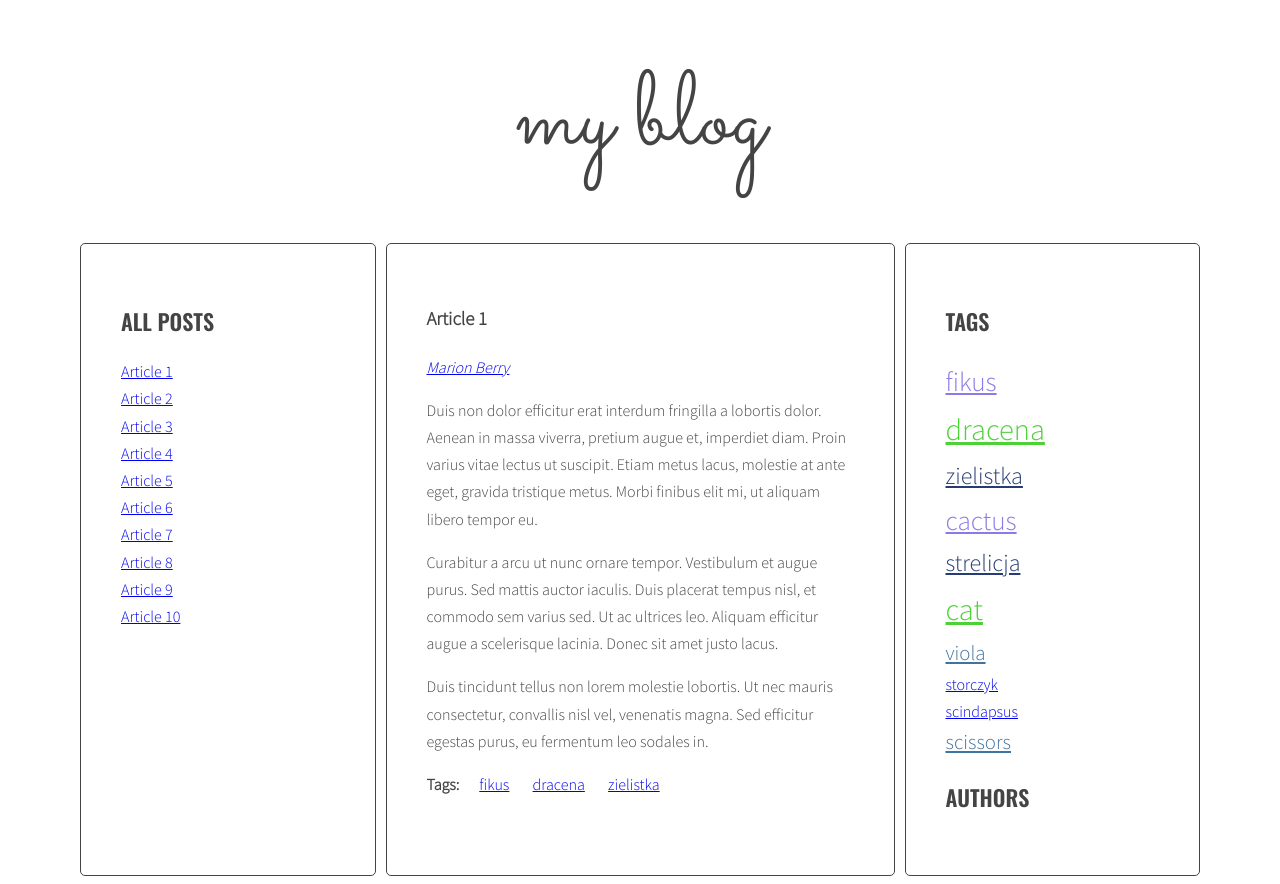
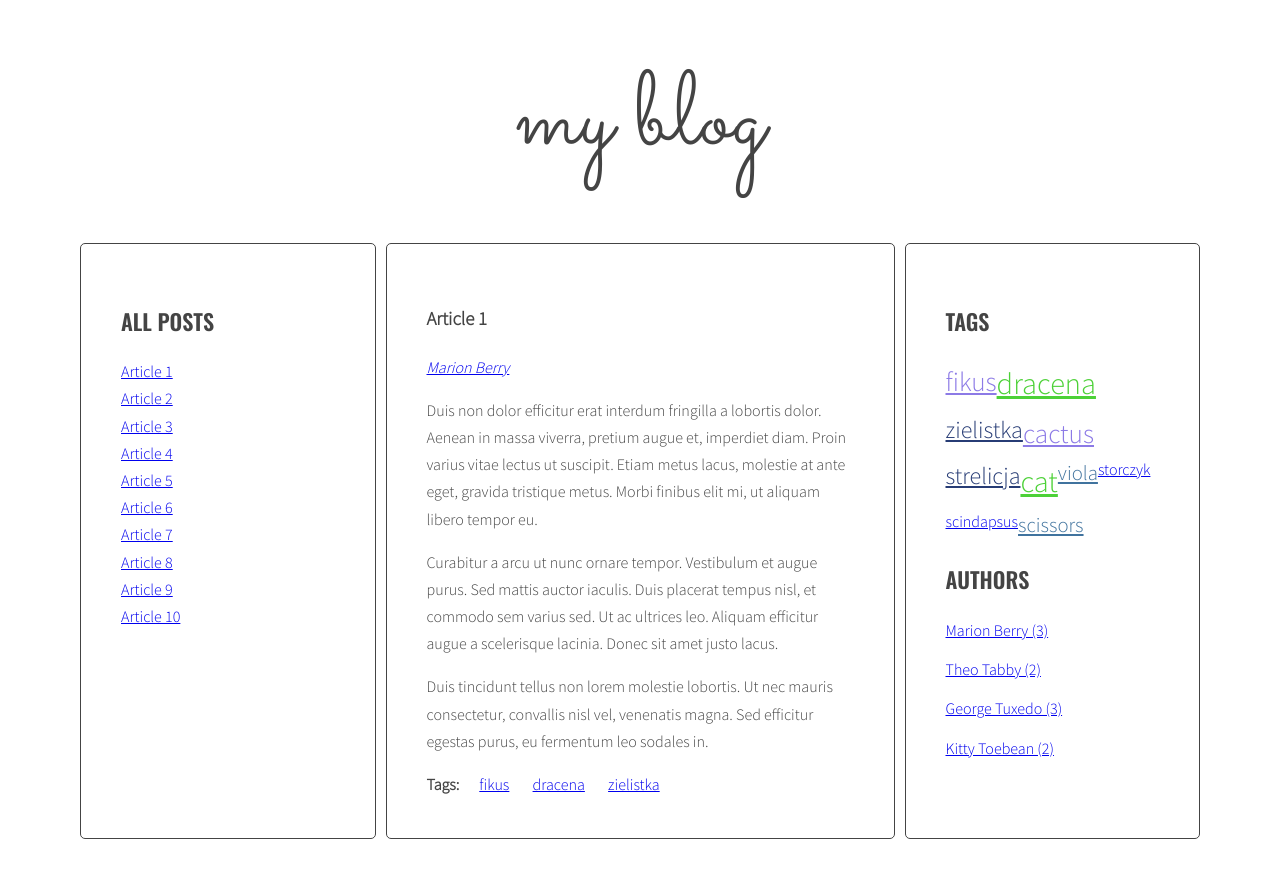
Before and after one commit to komendecka/javascript-blog, a website: page index.html in a window 1280 px wide. After the commit the page ends 847 px from the top, so only its background shows below. Drawn offline with nearby package versions, Linux system fonts and the light colour scheme.

Commit message:
generateAuthors done

```diff
--- a/js/script.js
+++ b/js/script.js
@@ -23,6 +23,7 @@ function titleClickHandler(event) {
   targetArticle.classList.add('active');
 }
 
+
 const optArticleSelector = '.post',
   optTitleSelector = '.post-title',
   optTitleListSelector = '.titles',
@@ -30,7 +31,8 @@ const optArticleSelector = '.post',
   optTagsListSelector = '.tags',
   optAuthorSelector = '.post-author',
   optCloudClassCount = 5,
-  optCloudClassPrefix = 'tag-size-';
+  optCloudClassPrefix = 'tag-size-',
+  optAuthorsListSelector = '.authors';
 
 function generateTitleLinks(customSelector = ''){
   /* [DONE] remove contents of titleList */
@@ -74,7 +76,6 @@ function calculateTagClass(count, params) {
   const normalizedMax = params.max - params.min;
   const percentage = normalizedCount / normalizedMax;
   const classNumber = Math.floor(percentage * (optCloudClassCount - 1) + 1);
-
   return optCloudClassPrefix + classNumber;
 }
 
@@ -120,13 +121,11 @@ function generateTags(){
   /* [NEW] add html from allTags to tagList */
   // tagList.innerHTML = allTags.join(' ');
   const tagsParams = calculateTagsParams(allTags);
-  console.log('tagsParams:', tagsParams);
   let allTagsHTML = '';
   let link ='';
   for(let tag in allTags){
     link =  '<li><a href=#tag-' + tag +' class=' + calculateTagClass(allTags[tag], tagsParams) + '>' + tag + '</a></li>';
     allTagsHTML += link;
-    console.log('tagLinkHTML:' , link);
   }
   tagList.innerHTML = allTagsHTML;
 }
@@ -175,20 +174,56 @@ function addClickListenersToTags() {
 
 addClickListenersToTags();
 
-function generateAuthors(customSelector = ''){
-  const articles = document.querySelectorAll(optArticleSelector + customSelector);
+function calculateAuthorParams(authors){
+  const authorParams = {max:0, min: 9999999};
+  for(let author in authors){
+    console.log(author + ' is used ' + authors[author] + ' times');
+    authorParams.max = Math.max(authors[author], authorParams.max);
+    authorParams.min = Math.min(authors[author], authorParams.min);
+  }
+  return authorParams;
+}
+
+
+function generateAuthors(){
+  let allAuthors = {};
+  const articles = document.querySelectorAll(optArticleSelector);
   for (let article of articles) {
     const authorList = article.querySelector(optAuthorSelector);
     let html = '';
-    const articleAuthor = article.getAttribute('data-author');
+    const author = article.getAttribute('data-author');
     const linkHTML =
-            '<a href="#author' + articleAuthor + '"><span>' + articleAuthor + '</span></a>';
+            '<a href="#author' + author + '"><span>' + author + '</span></a>';
     html = html + linkHTML;
+    if(!allAuthors.hasOwnProperty(author)) {
+      /* [NEW] add generated code to allTags array */
+      allAuthors[author] = 1;
+    } else{
+      allAuthors[author]++;
+    }
     authorList.innerHTML = html;
   }
-
+  const authorTagList = document.querySelector(optAuthorsListSelector);
+  /* [NEW] add html from allTags to tagList */
+  const authorParams = calculateAuthorParams(allAuthors);
+  console.log(authorParams);
+  let allAuthorsHTML = '';
+  let link ='';
+  for(let author in allAuthors){
+    link =  '<li><a href="#author' +
+        author +
+        '"><span>' +
+        author +
+        ' (' +
+        allAuthors[author] +
+        ')' +
+        '</span></a></li>';
+    allAuthorsHTML += link;
+  }
+  authorTagList.innerHTML = allAuthorsHTML;
 }
 generateAuthors();
+
 
 function authorClickHandler(event) {
   event.preventDefault();
@@ -203,14 +238,13 @@ function authorClickHandler(event) {
   for (let authorLink of authorLinks){
     authorLink.classList.add('active');
   }
-  // generateAuthors('[data-author~="' + author + '"]');
   generateTitleLinks('[data-author="' + author + '"]');
 }
 
 function addClickListenersToAuthors() {
-  const links = document.querySelectorAll('a[href^="#author"]');
-  for (let link of links){
-    link.addEventListener('click', authorClickHandler);
+  const authorLinks = document.querySelectorAll('a[href^="#author"]');
+  for (let author of authorLinks){
+    author.addEventListener('click', authorClickHandler);
   }
 }
 
--- a/sass/style.scss
+++ b/sass/style.scss
@@ -143,6 +143,8 @@ body {
   color: #4cd137;
 }
 
-.tags{
-  display: inline;
+.list.tags {
+  display: flex;
+  flex: auto;
+  flex-wrap: wrap;
 }
```
Also changed, not shown: css/style.css, 1 other file.
